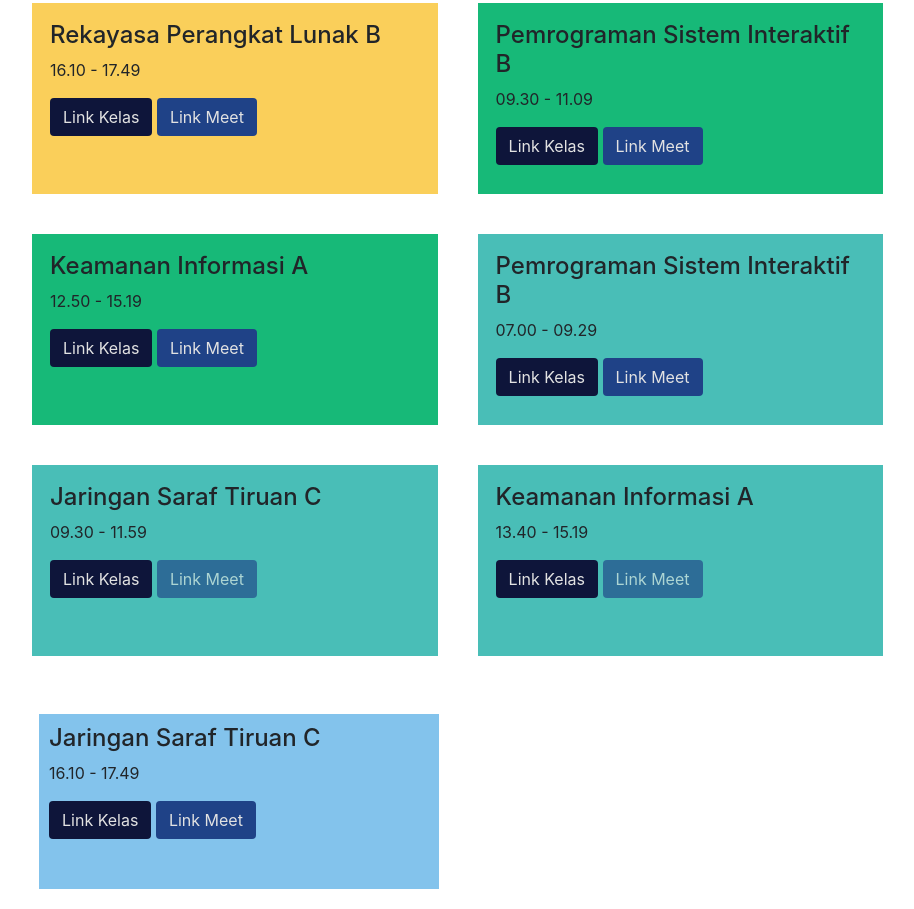
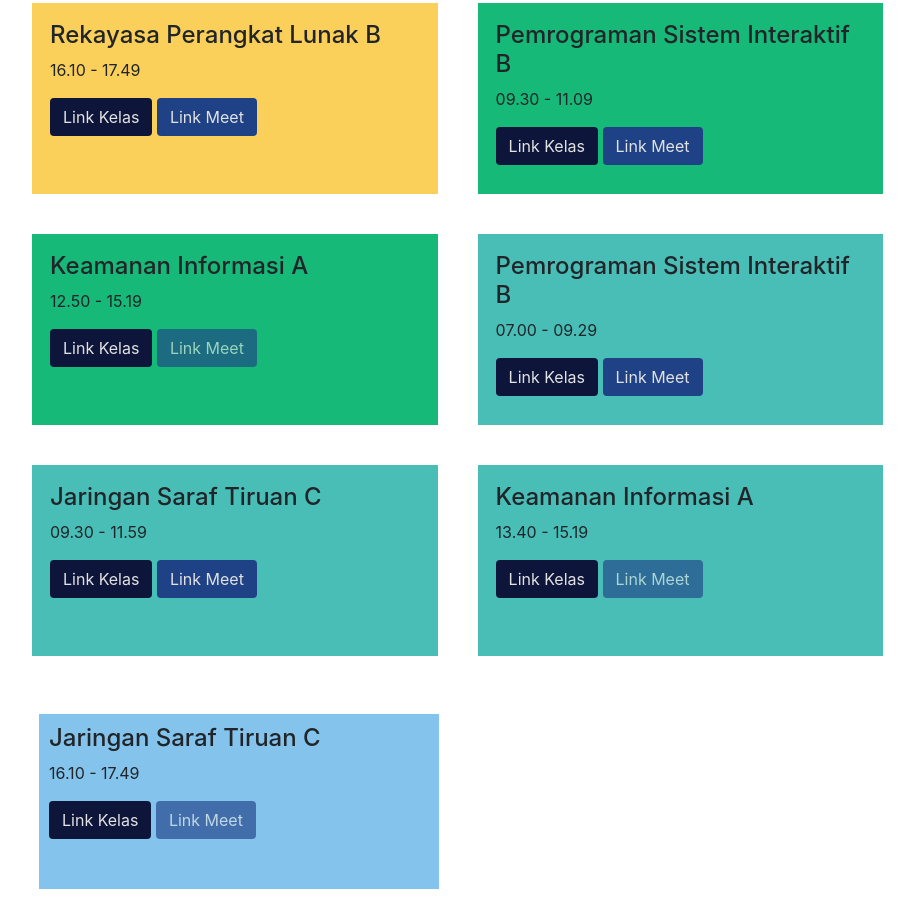
Before and after one commit to NofathZ/jadwal-kuliah, a plain HTML site: page index.html in a window 1280 px wide. Shown: the part 471-1380 px from the top of the page, without its empty margins (121-1035 px from the left). Drawn offline with nearby package versions, Linux system fonts and the light colour scheme.

Commit message:
add meet link to JST

```diff
--- a/index.html
+++ b/index.html
@@ -71,7 +71,7 @@
                     <h4>Keamanan Informasi A</h4>
                     <p>12.50 - 15.19</p>
                     <a class="btn btn-color" target="_blank" href="https://eling.ub.ac.id/course/view.php?id=855" role="button" >Link Kelas</a>
-                    <a class="btn btn-clr" target="_blank" href="#" role="button" target="_blank">Link Meet</a>
+                    <a class="btn btn-clr disabled" target="_blank" href="#" role="button" target="_blank">Link Meet</a>
                 </div>
             </div>
 
@@ -89,7 +89,7 @@
                     <h4>Jaringan Saraf Tiruan C</h4>
                     <p>09.30 - 11.59</p>
                     <a class="btn btn-color" target="_blank" href="https://eling.ub.ac.id/course/view.php?id=853" role="button" >Link Kelas</a>
-                    <a class="btn btn-clr disabled target="_blank" href="#" role="button" target="_blank">Link Meet</a>
+                    <a class="btn btn-clr target="_blank" href="https://meet.google.com/hrr-meaa-zpg" role="button" target="_blank">Link Meet</a>
                 </div>
             </div>
             <div class="column kamis">
@@ -107,7 +107,7 @@
                 <h4>Jaringan Saraf Tiruan C</h4>
                 <p>16.10 - 17.49</p>
                 <a class="btn btn-color" target="_blank" href="https://eling.ub.ac.id/course/view.php?id=853" role="button" >Link Kelas</a>
-                <a class="btn btn-clr" target="_blank" href="#" role="button" target="_blank">Link Meet</a>
+                <a class="btn btn-clr disabled" target="_blank" href="#" role="button" target="_blank">Link Meet</a>
             </div>
         </div>
     </div>
```
